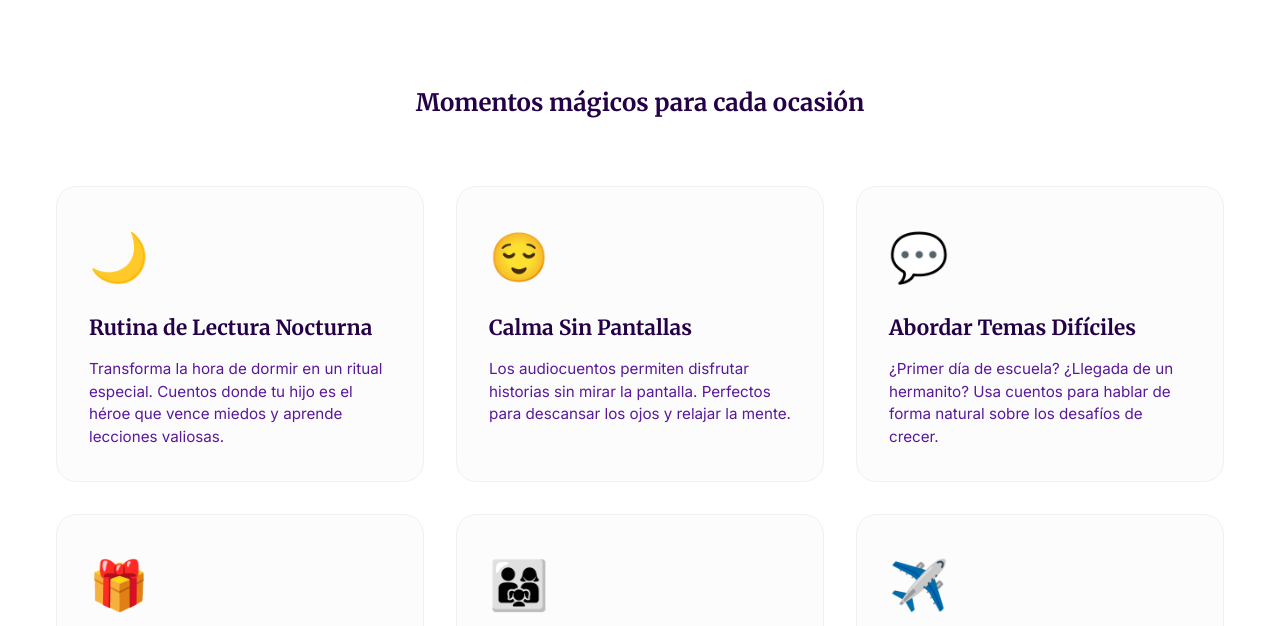
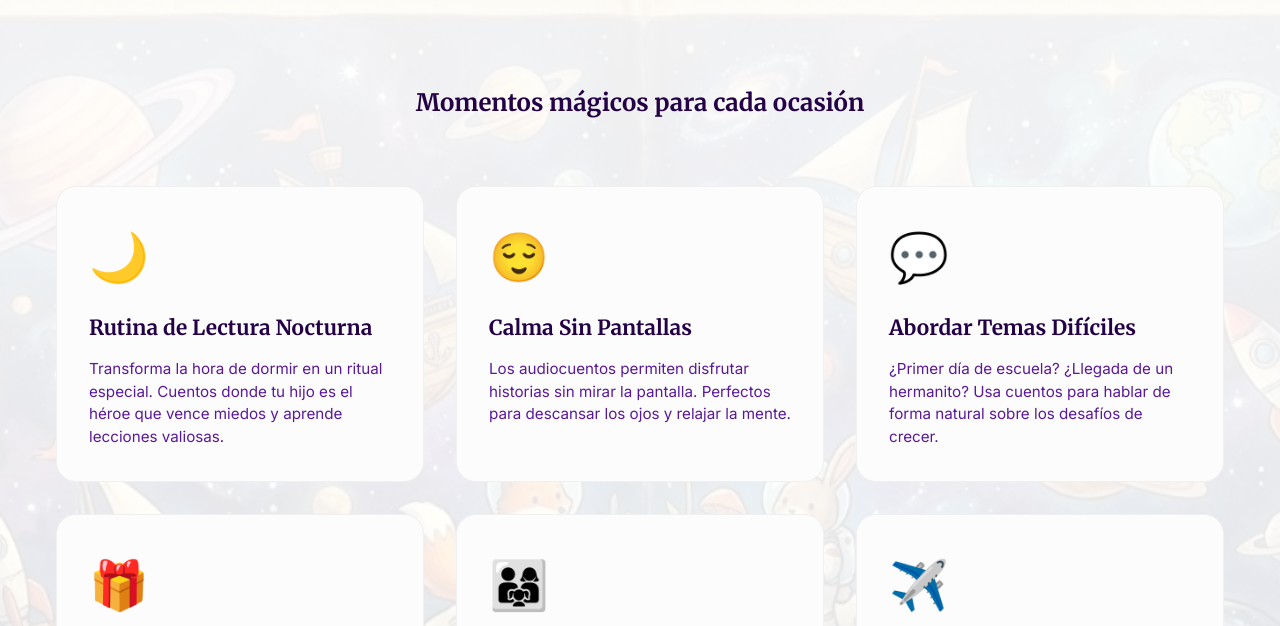
Before and after one commit to vlueklue/maggiamiapagina, a React (Vite) app: page / in a window 1280 px wide. Shown: the part 4034-4660 px from the top of the page. Built offline with nearby package versions, Linux system fonts and the light colour scheme.

Commit message:
Refine visuals: Add background image to UseCases section

```diff
--- a/src/components/UseCases.css
+++ b/src/components/UseCases.css
@@ -1,5 +1,9 @@
 .use-cases-section {
-    background: #fff;
+    background: linear-gradient(to bottom, rgba(255, 255, 255, 0.95), rgba(255, 255, 255, 0.85)), url('../assets/use-cases-bg.jpg');
+    background-size: cover;
+    background-position: center;
+    background-repeat: no-repeat;
+    position: relative;
 }
 
 .use-cases-grid {
```
Also changed, not shown: src/assets/use-cases-bg.jpg (added).
